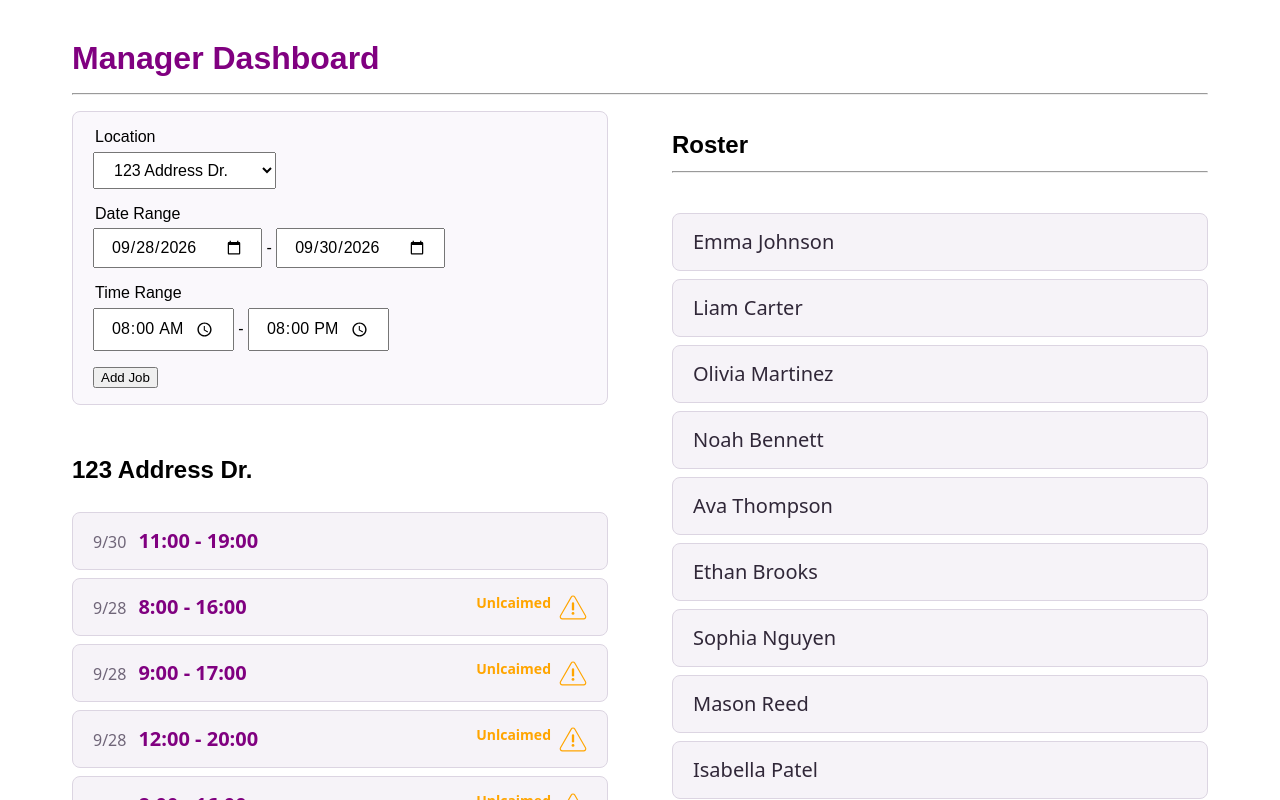
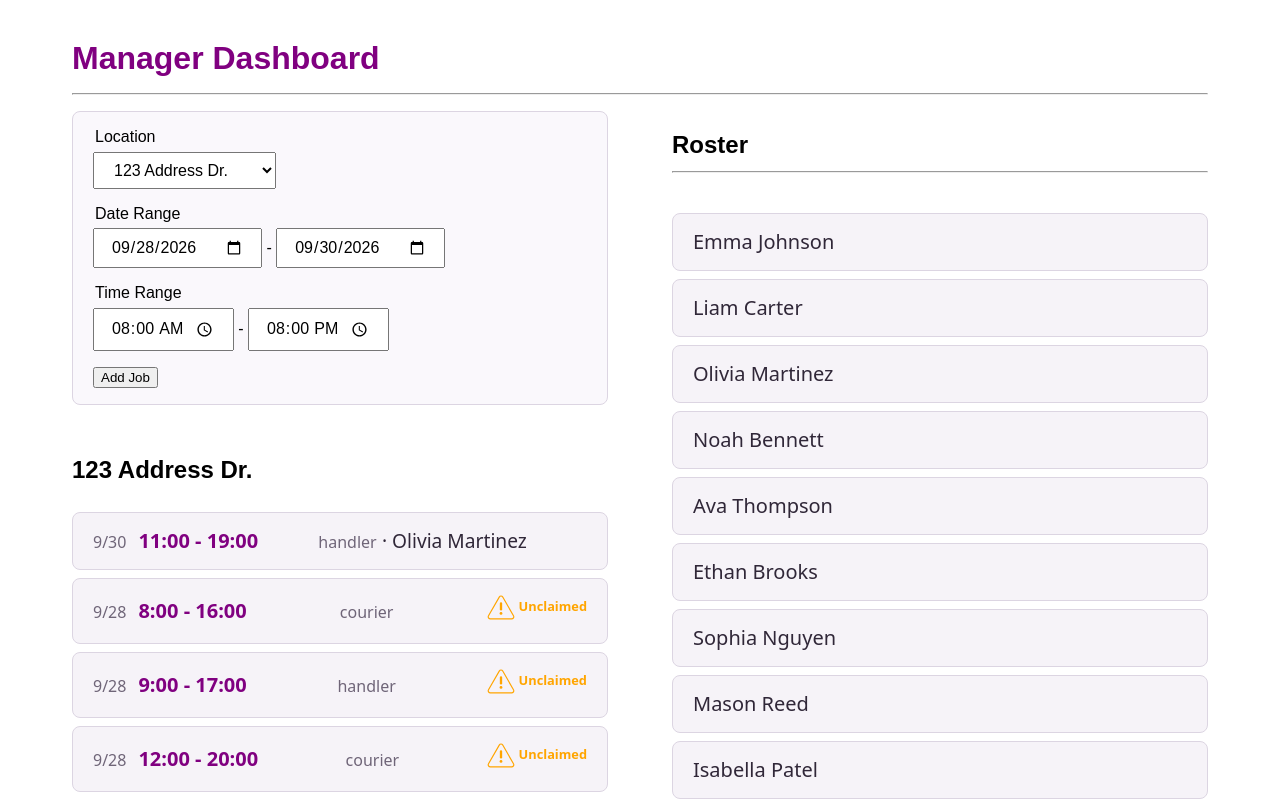
Before and after one commit to ThomasLalo/flexibleWorker2, a SvelteKit app: page /manager in a window 1280 px wide. Shown: the top 800 px of the page. Built offline with nearby package versions, Linux system fonts and the light colour scheme.

Commit message:
added who a shift is claimed by and the role the shift applies to
also tweaked how the shifts are displayed when clicked on by making the edit/remove shift buttons stack underneath the warning labels

the shift role and worker associated with it (if claimed) is shown in the middle of the box

```diff
--- a/src/routes/manager/+page.svelte
+++ b/src/routes/manager/+page.svelte
@@ -51,6 +51,11 @@
     goto(`/manager/edit-job?${params}`);
   }
 
+  function removeShift(shift: Shift) {
+    shift.canceled = true;
+    selectedShift = null;
+  }
+
   function gotoRoster() {
     goto(`/manager/roster`)
   }
@@ -62,6 +67,7 @@
   <div class="main-layout">
     <div class="location-shifts">
       <div class="filters">
+
         <fieldset>
           <legend>Location</legend>
           <select bind:value={loc}>
@@ -101,22 +107,59 @@
               <span class="shift-time">{shift.startTime}:00 - {shift.endTime}:00</span>
             </div>
 
+            <div>
+              <span class="shift-date">{shift.role}</span>
+              {#if shift.worker}
+                <span class="shift-worker">· {shift.worker}</span>
+              {/if}
+            </div>
+
+            <div class="shift-actions">
+              <div class="shift-warnings">
+                {#if !shift.worker}
+                  <div class="shift-warning">
+                    <WarningIcon />
+                    <span>Unclaimed</span>
+                  </div>
+                {/if}
+                {#if shift.canceled}
+                  <div class="shift-warning">
+                    <WarningIcon />
+                    <span>Canceled</span>
+                  </div>
+                {/if}
+              </div>
+
+              <div class="shift-buttons">
+                {#if shift === selectedShift}
+                  <button type="button" onclick={(event) => {event.stopPropagation();clickedEditJob();}}>Edit Shift</button>
+                  <button type="button" onclick={(event) => {event.stopPropagation(); removeShift(shift);}}>Remove Shift</button>
+                {/if}
+              </div>
+            </div>
+
+            <!-- to revert back to if needed
+
             <div class="shift-actions">
               {#if !shift.worker}
                 <span class="shift-status">Unlcaimed</span>
                 <WarningIcon />
-              {:else if shift.canceled}
+              {/if}
+              {#if shift.canceled}
                 <span class="shift-status">Canceled</span>
                 <WarningIcon />
               {/if}
               {#if shift === selectedShift}
-                <button type="button" onclick={clickedEditJob}>Edit Job</button>
+                <button type="button" onclick={(event) => {event.stopPropagation();clickedEditJob();}}>Edit Shift</button>
+                <button type="button" onclick={(event) => {event.stopPropagation(); removeShift(shift);}}>Remove Shift</button>
               {/if}
             </div>
+            -->
           </div>
         {/each}
       </div>
     </div>
+
     <div class="location-shifts">
       <h2>Roster<hr></h2>
       {#each roster as worker}
@@ -346,9 +389,49 @@
 
   .shift-actions {
     display: flex;
+    flex-direction: column;
+    align-items: flex-end;
+    gap: 8px;
+    flex-shrink: 0;
+  }
+
+  .shift-warnings,
+  .shift-buttons {
+    display: flex;
+    align-items: center;
+    justify-content: flex-end;
+    flex-wrap: wrap;
+    gap: 6px;
+  }
+
+  .shift-warning {
+    display: flex;
+    align-items: center;
+    gap: 4px;
+    font-size: 0.8rem;
+    font-weight: 600;
+  }
+
+  .shift-warning svg {
+    width: 16px;
+    height: 16px;
+  }
+
+  .shift-buttons button {
+    padding: 0.25rem 0.5rem;
+    font-size: 0.8rem;
+  }
+
+  .shift-worker {
+    font-size: 1.2rem;
+    color:#302738;
+  }
+/*
+  .shift-actions {
+    display: flex;
     gap: 0.5rem;
     flex-shrink: 0;
-  }
+  }*/
 
   .shift-unclaimed .shift-status,
   .shift-unclaimed .shift-actions {
@@ -361,9 +444,9 @@
   }
 
   .shift-actions button {
-    padding: 0.4rem 0.9rem;
+    padding: 0.25rem 0.5rem;
     font: inherit;
-    font-size: 1rem;
+    font-size: 0.8rem;
     cursor: pointer;
   }
 
```
